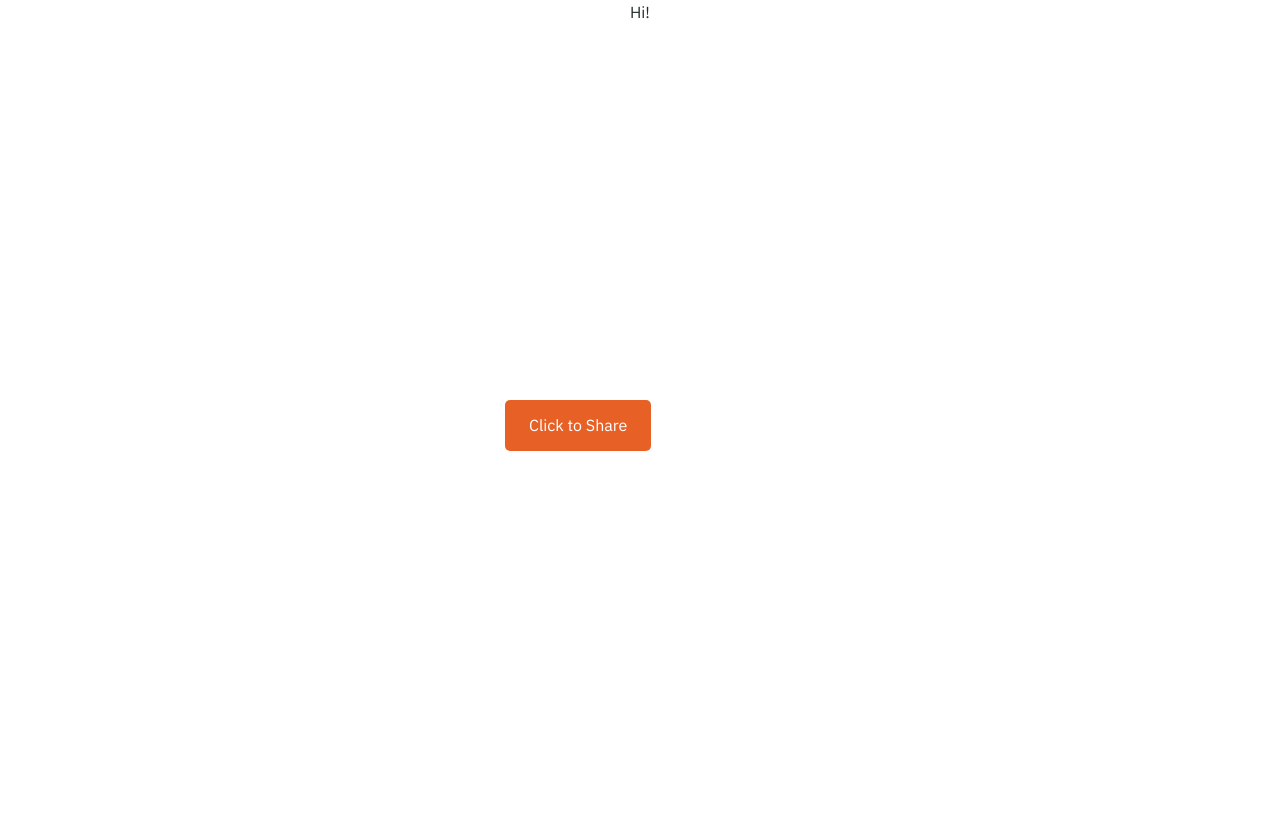
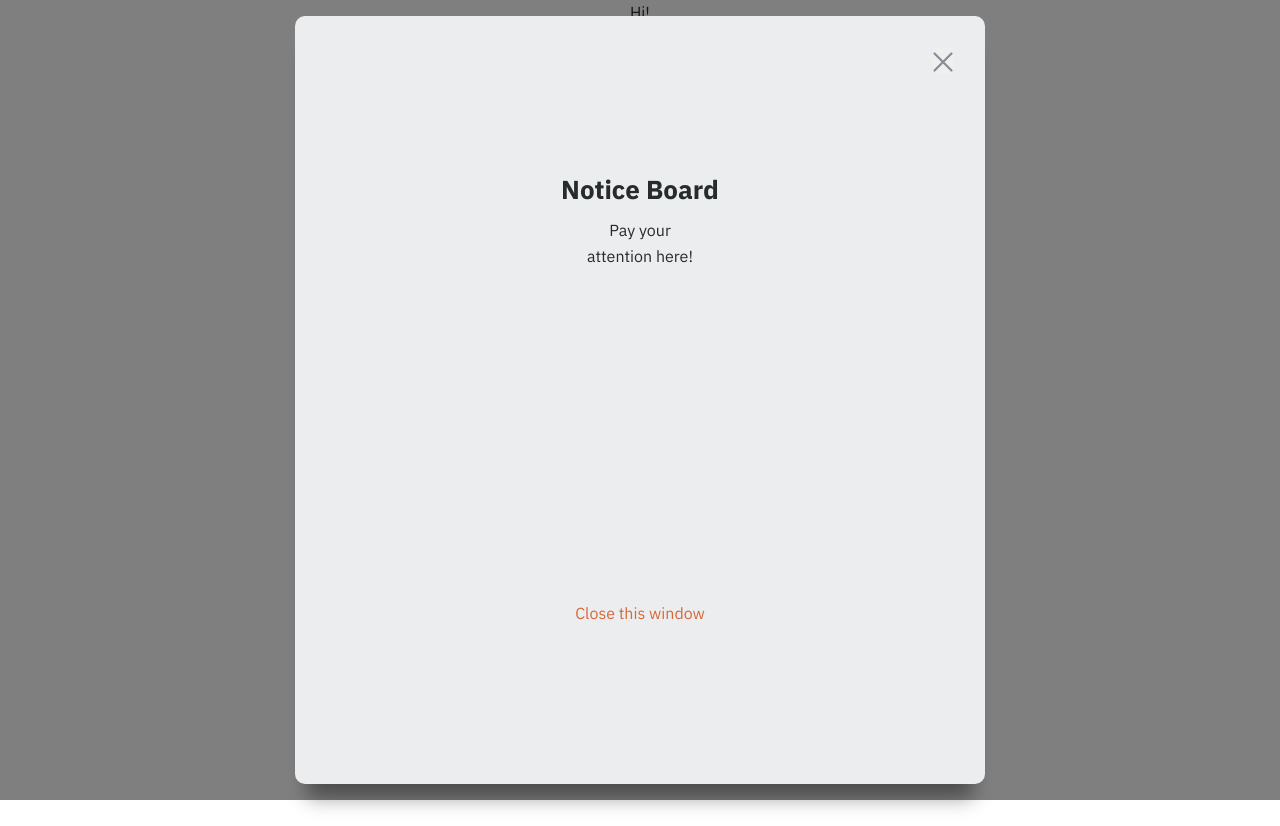
Before and after one commit to houseofgeeks/hg, a React (Create React App) app in the folder client/: page / in a window 1280 px wide. Built offline with nearby package versions, Linux system fonts and the light colour scheme.

Commit message:
Notice modal with center btn

```diff
--- a/client/src/components/modal.css
+++ b/client/src/components/modal.css
@@ -23,6 +23,8 @@ a {
   background: #e76127;
   cursor: pointer;
   outline: none;
+  position: relative;
+  left: 25%;
 }
 
 .btn:focus,
--- a/client/src/components/modal.js
+++ b/client/src/components/modal.js
@@ -7,7 +7,7 @@ const Modal=() =>{
         function readyFn(){
             document.body.classList.add("modal-is-open");
         }
-        $( window ).on("load", readyFn );
+        $( document ).ready(readyFn() );
 
 const modalBtn = document.querySelector(".js-btn");
 const modalClose = document.querySelectorAll(".jsModalClose");
@@ -34,7 +34,7 @@ modal.addEventListener("click", e => {
         <>
             <main className="main">
    <div className="container">
-      <button className="btn js-btn">Click to Share</button>
+      <button className="btn js-btn">Notice</button>
    </div>
 </main>
 <div className="modal-overlay js-modal">
```
